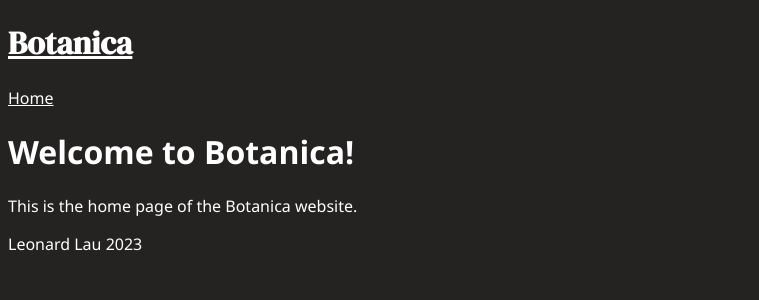
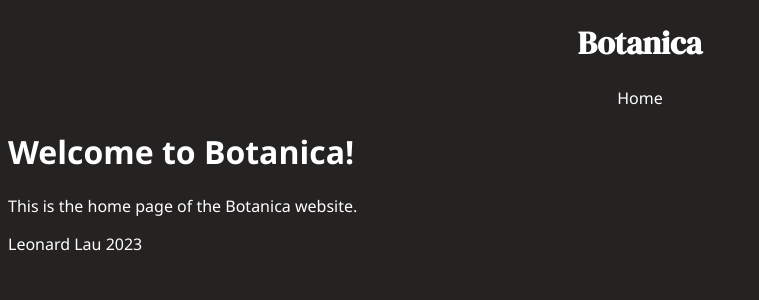
Before and after one commit to tuzicomet/Botanica, a Flask app: page / in a window 1280 px wide. Shown: the top 300 px of the page, without its empty margins (0-759 px from the left). Run offline with Flask 3, Linux system fonts and the light colour scheme.

Commit message:
Updated styling for header and nav links
Both had underlines removed, and now stay the same colour when hovered over,  but nav links now become underlined when hovered over. Also set both to centered alignment

```diff
--- a/app/static/css/style.css
+++ b/app/static/css/style.css
@@ -13,13 +13,34 @@ a {
     transition: color 0.3s ease; /* Smooth transition for color change */
 }
 
-/* Change link color to green on hover */
+/* Styling for when hovering over links */
 a:hover {
-    color: rgb(28, 94, 51);
+    color: rgb(28, 94, 51); /* Change link color to green on hover */
 }
 
 /* Additional styles for the header */
 .Header {
     /* Add styles specific to the header, including the DM Serif Display font */
     font-family: 'DM Serif Display', serif;
+    text-align: center;
 }
+
+/* styling for the navigation bar */
+.navigation-box {
+    text-align: center;
+}
+
+/* Styling for links in the header and navigation bar */
+.Header a,
+.navigation-box a {
+    /* Remove underline and color change for links in header and navigation */
+    text-decoration: none; /* Remove underline */
+    color: inherit; /* Inherit color from the parent (normal text color) */
+}
+
+/* Styling for when hovering over links in the navigation bar */
+.navigation-box a:hover {
+    /* On hover, do not change link colour for header or navigation */
+    color: inherit; /* Inherit color from the parent (normal text color) */
+    text-decoration: underline; /* Underline the link */
+}
```
